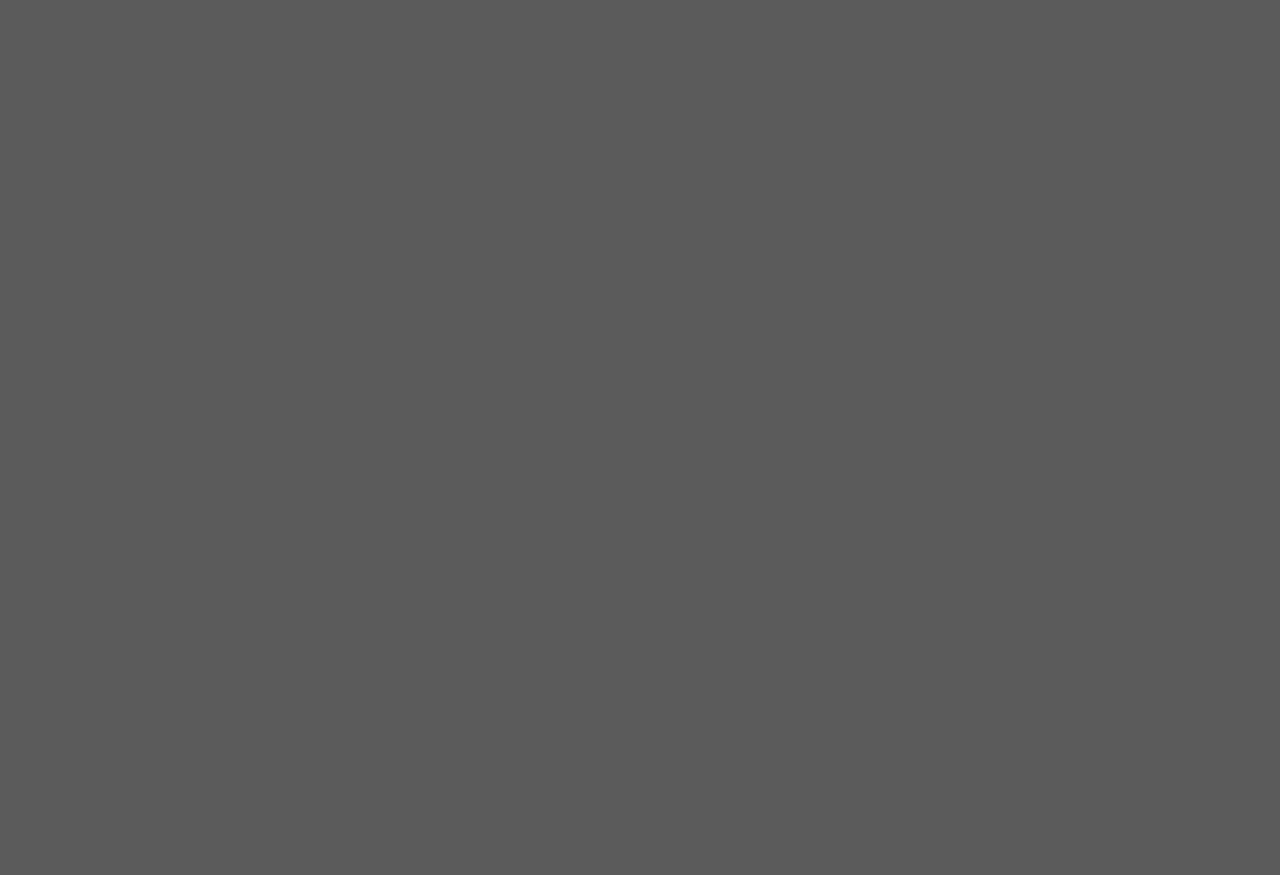
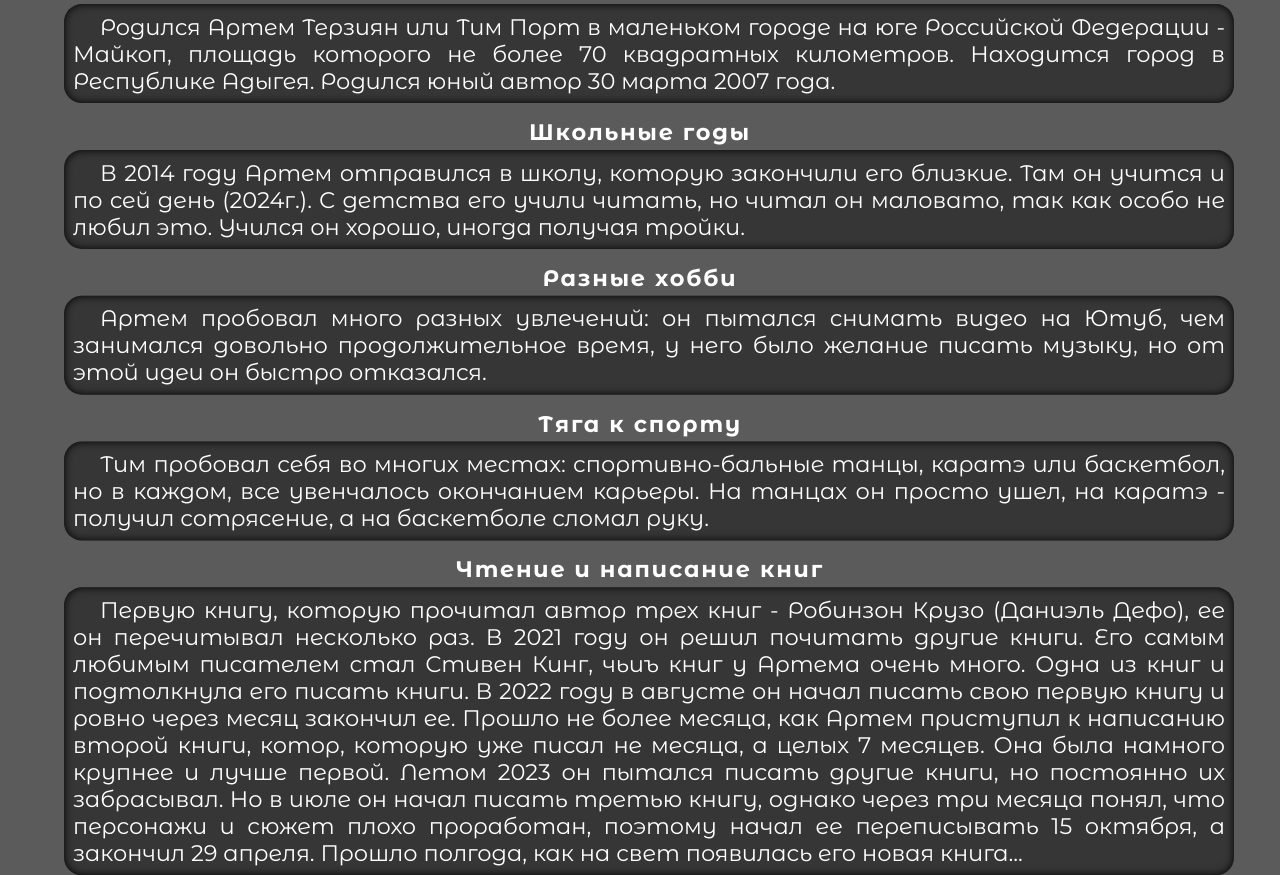
Before and after one commit to Re1lis/shopBooks, a React (Vite) app: page / in a window 1280 px wide. Shown: the part 1469-2344 px from the top of the page. Before the commit the page ends 1448 px from the top, so only its background shows below. Built offline with nearby package versions, Linux system fonts and the light colour scheme.

Commit message:
shopBooks

```diff
--- a/biography.json
+++ b/biography.json
@@ -1,22 +1,22 @@
 [
     {
         "title": "Детство",
-        "text": ""
+        "text": "Родился Артем Терзиян или Тим Порт в маленьком городе на юге Российской Федерации - Майкоп, площадь которого не более 70 квадратных километров. Находится город в Республике Адыгея. Родился юный автор 30 марта 2007 года."
     },
     {
         "title": "Школьные годы",
-        "text": ""
+        "text": "В 2014 году Артем отправился в школу, которую закончили его близкие. Там он учится и по сей день (2024г.). С детства его учили читать, но читал он маловато, так как особо не любил это. Учился он хорошо, иногда получая тройки."
     },
     {
         "title": "Разные хобби",
-        "text": ""
+        "text": "Артем пробовал много разных увлечений: он пытался снимать видео на Ютуб, чем занимался довольно продолжительное время, у него было желание писать музыку, но от этой идеи он быстро отказался."
     },
     {
         "title": "Тяга к спорту",
-        "text": ""
+        "text": "Тим пробовал себя во многих местах: спортивно-бальные танцы, каратэ или баскетбол, но в каждом, все увенчалось окончанием карьеры. На танцах он просто ушел, на каратэ - получил сотрясение, а на баскетболе сломал руку."
     },
     {
         "title": "Чтение и написание книг",
-        "text": ""
+        "text": "Первую книгу, которую прочитал автор трех книг - Робинзон Крузо (Даниэль Дефо), ее он перечитывал несколько раз. В 2021 году он решил почитать другие книги. Его самым любимым писателем стал Стивен Кинг, чьиъ книг у Артема очень много. Одна из книг и подтолкнула его писать книги. В 2022 году в августе он начал писать свою первую книгу и ровно через месяц закончил ее. Прошло не более месяца, как Артем приступил к написанию второй книги, котор, которую уже писал не месяца, а целых 7 месяцев. Она была намного крупнее и лучше первой. Летом 2023 он пытался писать другие книги, но постоянно их забрасывал. Но в июле он начал писать третью книгу, однако через три месяца понял, что персонажи и сюжет плохо проработан, поэтому начал ее переписывать 15 октября, а закончил 29 апреля. Прошло полгода, как на свет появилась его новая книга..."
     }
 ]
--- a/src/App.tsx
+++ b/src/App.tsx
@@ -6,6 +6,7 @@ import Catalog from './components/Catalog/catalog';
 import BookPage from './components/BookPage/bookpage';
 import books from '../books.json';
 import Home from './components/HomePage/home';
+import Cart from './components/basket/basket';
 
 function App() {
   const location = useLocation();
@@ -39,6 +40,7 @@ function App() {
                 <Route path='/' element={<Home />}/>
                 <Route path="/catalog" element={<Catalog />} />
                 <Route path="/books/:index" element={<BookPage books={books} />} />
+                <Route path='/basket' element={<Cart/>} />
               </Routes>
             </div>
           </animated.div>
--- a/src/components/Catalog/catalog.tsx
+++ b/src/components/Catalog/catalog.tsx
@@ -8,12 +8,12 @@ interface Book {
     title: string;
     year: number;
     priceBook: number;
-    textButton: string
+    textButton: string;
+    id: number;
 }
 
 export default function Catalog () {
     const [books, setBooks] = useState<Book[]>([]);
-
     useEffect(() => {
         fetch('books.json')
           .then(response => response.json())
--- a/src/components/Header/header.tsx
+++ b/src/components/Header/header.tsx
@@ -3,6 +3,7 @@ import {Link} from 'react-router-dom'
 import Backet from '../../../public/icons/backetIcon.svg'
 import User from '../../../public/icons/userProfile.svg'
 import LogoSite from '../../../public/logosite/logo-site.png'
+import Cart from '../basket/basket'
 
 export default function Header () {
     return(
--- a/src/components/HomePage/home.css
+++ b/src/components/HomePage/home.css
@@ -123,6 +123,7 @@
     border-radius: var(--border-radius);
     padding: 30px;
     box-shadow: inset 0 0 20px var(--darkgray-color);
+    margin-bottom: 20px;
 
     .navigation-block-title{
         font-size: var(--size-title);
@@ -175,6 +176,42 @@
     }
 }
 
+
+.biography-text-titles{
+    .navigations-titles{
+        display: flex;
+        flex-direction: column;
+        gap: 20px;
+
+        .item-biography-list{
+            width: 100%;
+
+            .name-section-biography, .some-text-biography{
+                width: 100%;
+                text-align: center;
+                font-size: var(--size-main-text);
+                font-family: var(--main-text);
+                font-weight: 700;
+            }
+
+            .some-text-biography{
+                text-align: justify;
+                color: var(--white-color);
+                text-indent: 30px;
+                line-height: 30px;
+                font-weight: 400;
+                padding: 10px;
+                background: var(--darkgray-color);
+                box-shadow: inset 0 0 10px var(--black-color);
+                border-radius: var(--border-radius);
+                margin-top: 7px;
+            }
+
+
+        }
+    }
+}
+
 @keyframes animationImage {
     0% {
         border-radius: 30% 70% 70% 30%/30% 30% 70% 70%;
--- a/src/components/HomePage/home.tsx
+++ b/src/components/HomePage/home.tsx
@@ -1,15 +1,15 @@
-import './home.css';
+import React, { useEffect, useState } from 'react';
 import Gallery from './gallery';
 import { TypeAnimation } from 'react-type-animation';
 import arrow from '../../../public/icons/square-arrow-down.svg';
-import { useEffect, useState } from 'react';
+import './home.css'; // Подключаем файл со стилями
 
 interface Biography {
     title: string,
     text: string
 }
 
-export default function Home (){
+export default function Home() {
     const [biography, setBiography] = useState<Biography[]>([]);
 
     useEffect(() => {
@@ -19,14 +19,11 @@ export default function Home (){
             .catch(error => console.error('Ошибка при загрузке биографии:', error));
     }, []);
 
-    return(
+    return (
         <>
-            <h2 className="title-section-main">
-                Главная страница
-            </h2>
+            <h2 className="title-section-main">Главная страница</h2>
             <div className="container-main">
                 <Gallery />
-
                 <div className="right-side-home">
                     <TypeAnimation
                         sequence={[
@@ -45,7 +42,7 @@ export default function Home (){
                     />
                     <br />
                     <h4 className='short-biography for-nav'>
-                        Ниже вы найдете небольшую навигацию, чтобы почитать биографию обо мне, хоть она и не очень большая.
+                        Ниже вы найдете небольшую навигацию, чтобы почитать биографию обо мне.
                     </h4>
                     <a href="#navigate-block">
                         <img src={arrow} alt="" className='arrow-img' />
@@ -54,9 +51,7 @@ export default function Home (){
             </div>
 
             <div id='navigate-block' className="navigation-block">
-                <h4 className='navigation-block-title'>
-                    Блок навигации
-                </h4>
+                <h4 className='navigation-block-title'>Блок навигации</h4>
                 <ul className="navigations-titles">
                     {biography.map((biog, index) => (
                         <li key={index} className="item-biog-list">
@@ -65,6 +60,16 @@ export default function Home (){
                     ))}
                 </ul>
             </div>
+            <div className="biography-text-titles">
+                <ul className="navigations-titles">
+                    {biography.map((biog, index) => (
+                        <li key={index} className="item-biography-list">
+                           <h5 id={`${biog.title}`} className='name-section-biography '>{biog.title}</h5>
+                           <p className='some-text-biography '>{biog.text}</p>
+                        </li>
+                    ))}
+                </ul>
+            </div>
         </>
     )
 }
--- /dev/null
+++ b/src/components/basket/basket.tsx
@@ -0,0 +1,7 @@
+export default function Cart () {
+    return(
+        <>
+
+        </>
+    )
+}
```
Also changed, not shown: src/components/basket/basket.css (added).
